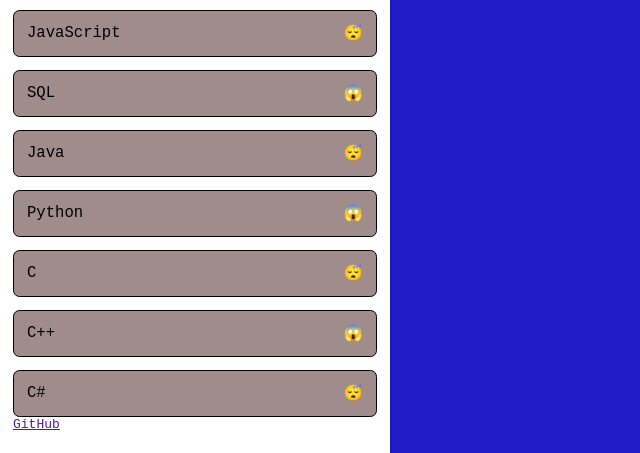
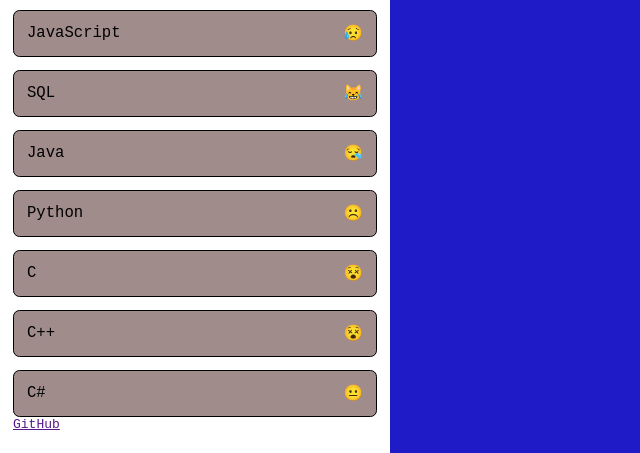
Before and after one commit to Victor239A/Articulos-Lenguaje-de-Programacion, a plain HTML site: page index.html in a window 1280 px wide. Shown: the part 228-681 px from the top of the page, 0-640 px from the left. Drawn offline with Linux system fonts and the light colour scheme.

Commit message:
Otros Cambios

```diff
--- a/index.html
+++ b/index.html
@@ -28,13 +28,13 @@
 
     <a href="">HTML <span>😴</span></a>
     <a href="">CSS <span>😱</span></a>
-    <a href="">JavaScript <span>😴</span></a>
-    <a href="">SQL  <span>😱</span></a>
-    <a href="">Java <span>😴</span></a>
-    <a href="">Python  <span>😱</span></a>
-    <a href="">C <span>😴</span></a>
-    <a href="">C++  <span>😱</span></a>
-    <a href="">C# <span>😴</span></a>
+    <a href="">JavaScript <span>😥</span></a>
+    <a href="">SQL  <span>😹</span></a>
+    <a href="">Java <span>😪</span></a>
+    <a href="">Python  <span>☹️</span></a>
+    <a href="">C <span>😵</span></a>
+    <a href="">C++  <span>😵</span></a>
+    <a href="">C# <span>😐</span></a>
 
 </nav>
 <a href="" class="btn-github">GitHub</a>
```
Also changed, not shown: articulo1.html (added), articulo2.html (added), articulo3.html (added).
